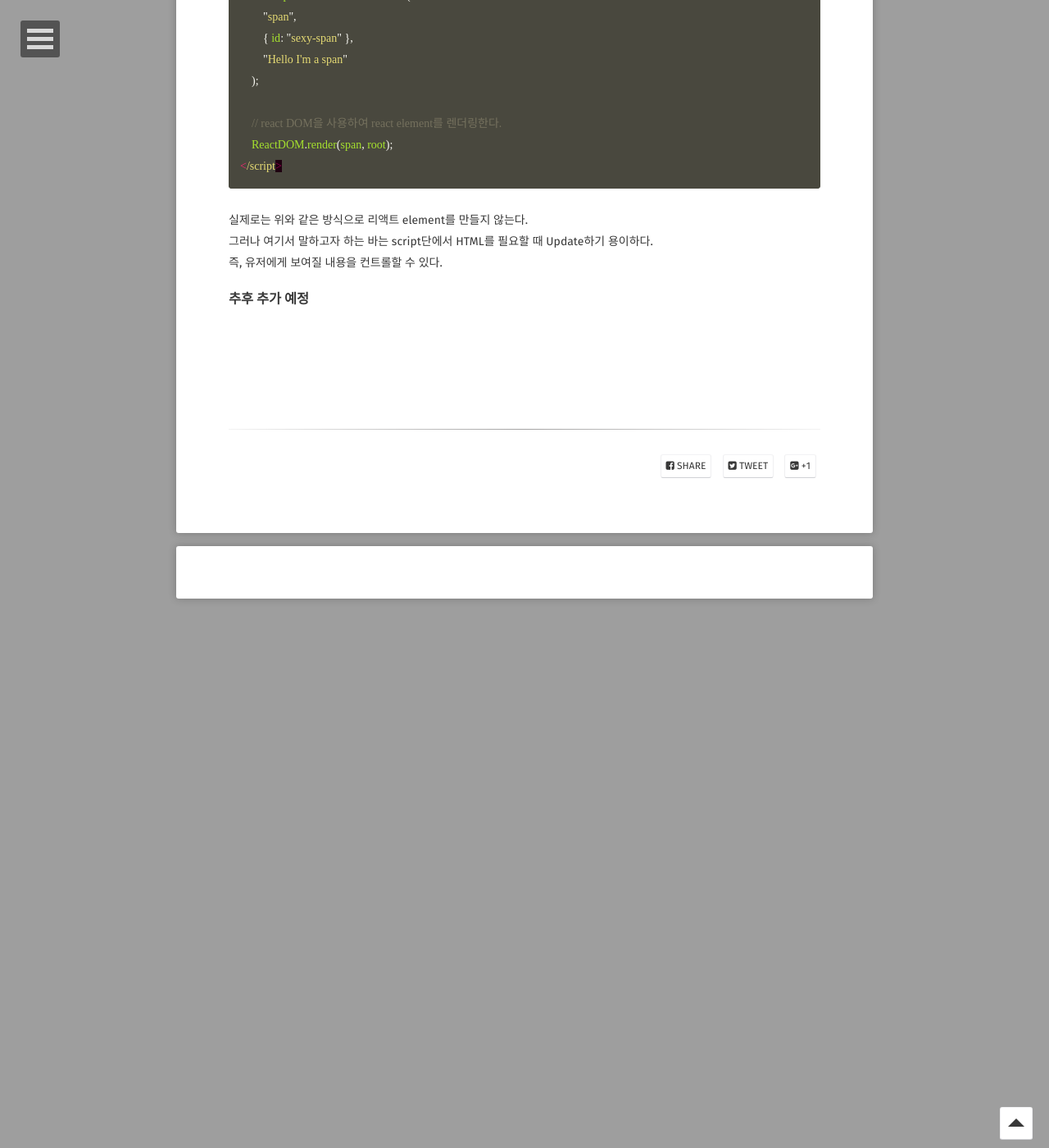
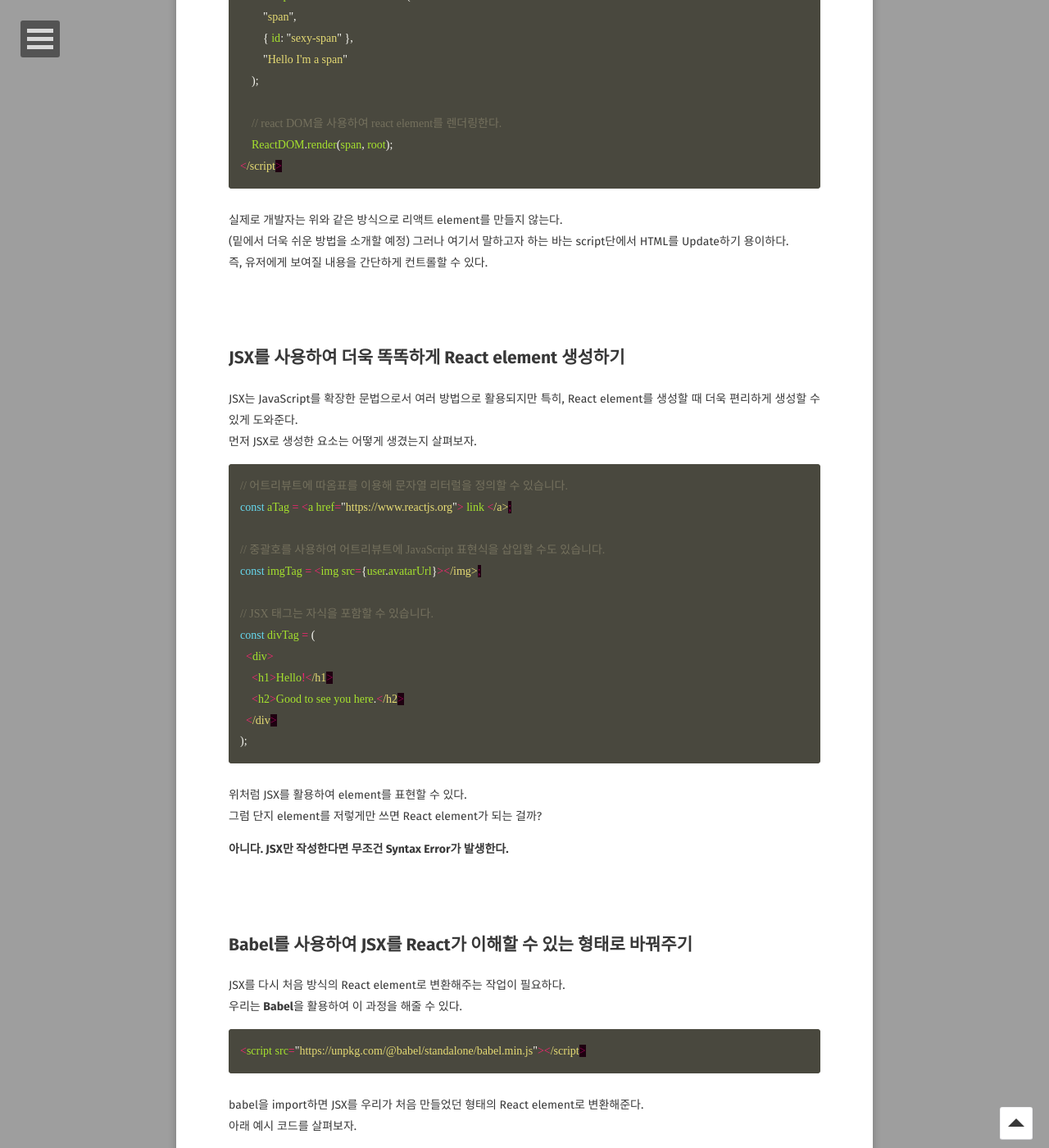
Before and after one commit to KYJKY/KYJKY.github.io, a Jekyll site: the page built from _posts/2022-07-24-[React-1].markdown, in a window 1280 px wide and 1400 px high, scrolled down 2123 px. Shown: the whole window at 82% size. Built offline with Jekyll 4.4.1, drawn with Linux system fonts in a browser that asks for light colours; some web fonts are replaced; comment, search, counter and statistics services are not loaded; before the commit the page ends 2853 px from its top, so only the background shows below that; some of the changed text lies outside the part shown.

Commit message:
리액트 업데이트

````diff
--- a/_posts/2022-07-24-[React-1].markdown
+++ b/_posts/2022-07-24-[React-1].markdown
@@ -68,11 +68,122 @@ script를 import해온다.
 </script>
 ```
 
-실제로는 위와 같은 방식으로 리액트 element를 만들지 않는다.
-그러나 여기서 말하고자 하는 바는 script단에서 HTML를 필요할 때 Update하기 용이하다.
-즉, 유저에게 보여질 내용을 컨트롤할 수 있다.
+실제로 개발자는 위와 같은 방식으로 리액트 element를 만들지 않는다.
+(밑에서 더욱 쉬운 방법을 소개할 예정)
+그러나 여기서 말하고자 하는 바는 script단에서 HTML를 Update하기 용이하다.
+즉, 유저에게 보여질 내용을 간단하게 컨트롤할 수 있다.
 
-### 추후 추가 예정
+<br>
+<br>
+
+## JSX를 사용하여 더욱 똑똑하게 React element 생성하기
+JSX는 JavaScript를 확장한 문법으로서 여러 방법으로 활용되지만 특히, React element를 생성할 때 더욱 편리하게 생성할 수 있게 도와준다.
+먼저 JSX로 생성한 요소는 어떻게 생겼는지 살펴보자.
+
+```javascript
+// 어트리뷰트에 따옴표를 이용해 문자열 리터럴을 정의할 수 있습니다.
+const aTag = <a href="https://www.reactjs.org"> link </a>;
+
+// 중괄호를 사용하여 어트리뷰트에 JavaScript 표현식을 삽입할 수도 있습니다.
+const imgTag = <img src={user.avatarUrl}></img>;
+
+// JSX 태그는 자식을 포함할 수 있습니다.
+const divTag = (
+  <div>
+    <h1>Hello!</h1>
+    <h2>Good to see you here.</h2>
+  </div>
+);
+```
+
+위처럼 JSX를 활용하여 element를 표현할 수 있다.
+그럼 단지 element를 저렇게만 쓰면 React element가 되는 걸까?
+
+**아니다. JSX만 작성한다면 무조건 Syntax Error가 발생한다.**
+
+<br>
+<br>
+
+## Babel를 사용하여 JSX를 React가 이해할 수 있는 형태로 바꿔주기
+
+
+JSX를 다시 처음 방식의 React element로 변환해주는 작업이 필요하다.
+우리는 **Babel**을 활용하여 이 과정을 해줄 수 있다.
+
+```javascript
+<script src="https://unpkg.com/@babel/standalone/babel.min.js"></script>
+```
+babel을 import하면 JSX를 우리가 처음 만들었던 형태의 React element로 변환해준다.
+아래 예시 코드를 살펴보자.
+```javascript
+<body>
+    <div id="root"></div>
+</body>
+
+<script type="text/babel">
+    const root = document.getElementById('root');
+    let counter = 0;
+
+    const onClickEvent = () => {
+        counter = counter + 1;
+        render();
+    };
+
+    const render = () => {
+        ReactDOM.render(<Container />, root);
+    };
+
+    const Container = () => (
+        <div>
+            <h3>Total: {counter}</h3>
+            <button onClick={onClickEvent}>Click me</button>
+        </div>
+    );
+
+    render();
+
+</script>
+```
+위 코드는 버튼을 클릭할 때, counter 변수가 버튼을 카운트하면서
+카운트 수를 실시간으로 표출해주는 예제이다.
+
+위 코드를 브라우저에서 확인해보면 Header 내부의 마지막 요소로 script가 추가된 것을 확인할 수 있다.
+```javascript
+<script>
+    "use strict";
+
+    var root = document.getElementById('root');
+    var counter = 0;
+
+    var onClickEvent = function onClickEvent() {
+    counter = counter + 1;
+    render();
+    };
+
+    var render = function render() {
+    ReactDOM.render( /*#__PURE__*/React.createElement(Container, null), root);
+    };
+
+    var Container = function Container() {
+    return /*#__PURE__*/React.createElement("div", null, /*#__PURE__*/React.createElement("h3", null, "Total: ", counter), /*#__PURE__*/React.createElement("button", {
+        onClick: onClickEvent
+    }, "Click me"));
+    };
+
+    render();
+</script>
+```
+이처럼 JSX를 활용하여 React element를 생성하고 babel을 통해 ReactJS가 이해할 수 있는 형태로 변환되는 것을 확인할 수 있다.
+
+<br>
+<br>
+
+## useState
+
+추후 추가
+
+
+
 
 <br>
 <br>
````
